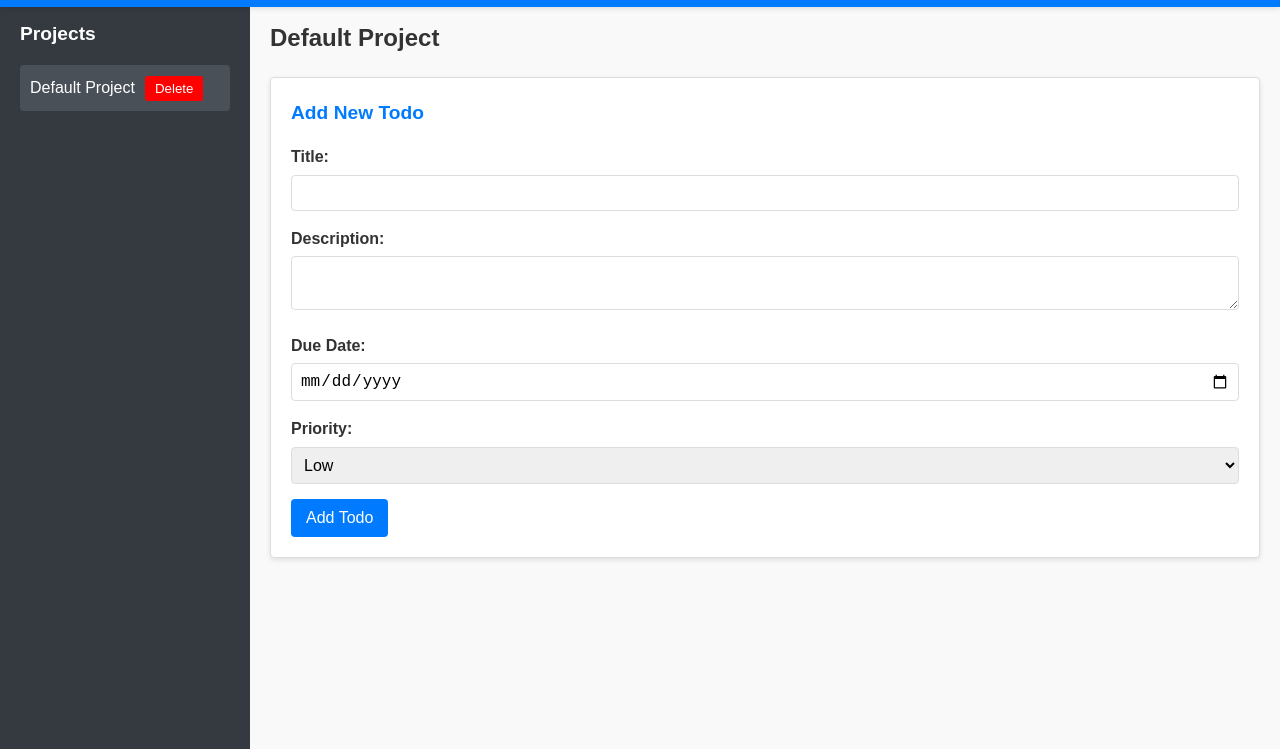
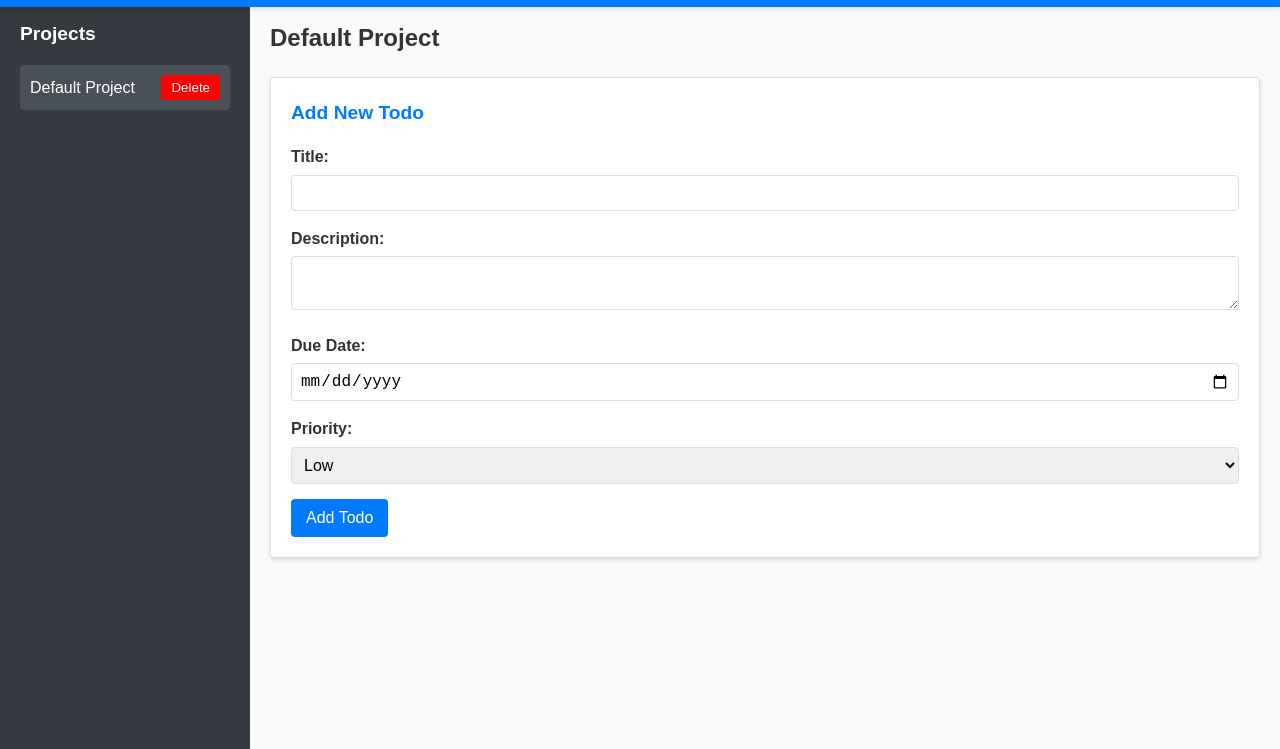
Before and after one commit to VinLvy/To-Do-List, a website built with webpack: page src/template.html in a window 1280 px wide. Shown: the part 51-800 px from the top of the page. Built offline with nearby package versions, Linux system fonts and the light colour scheme.

Commit message:
Update style.css

```diff
--- a/src/style.css
+++ b/src/style.css
@@ -216,7 +216,7 @@ form button:hover {
 }
 
 .delete-project {
-    margin-left: 10px;
+    float: right;
     color: white;
     background-color: red;
     border: none;
```
